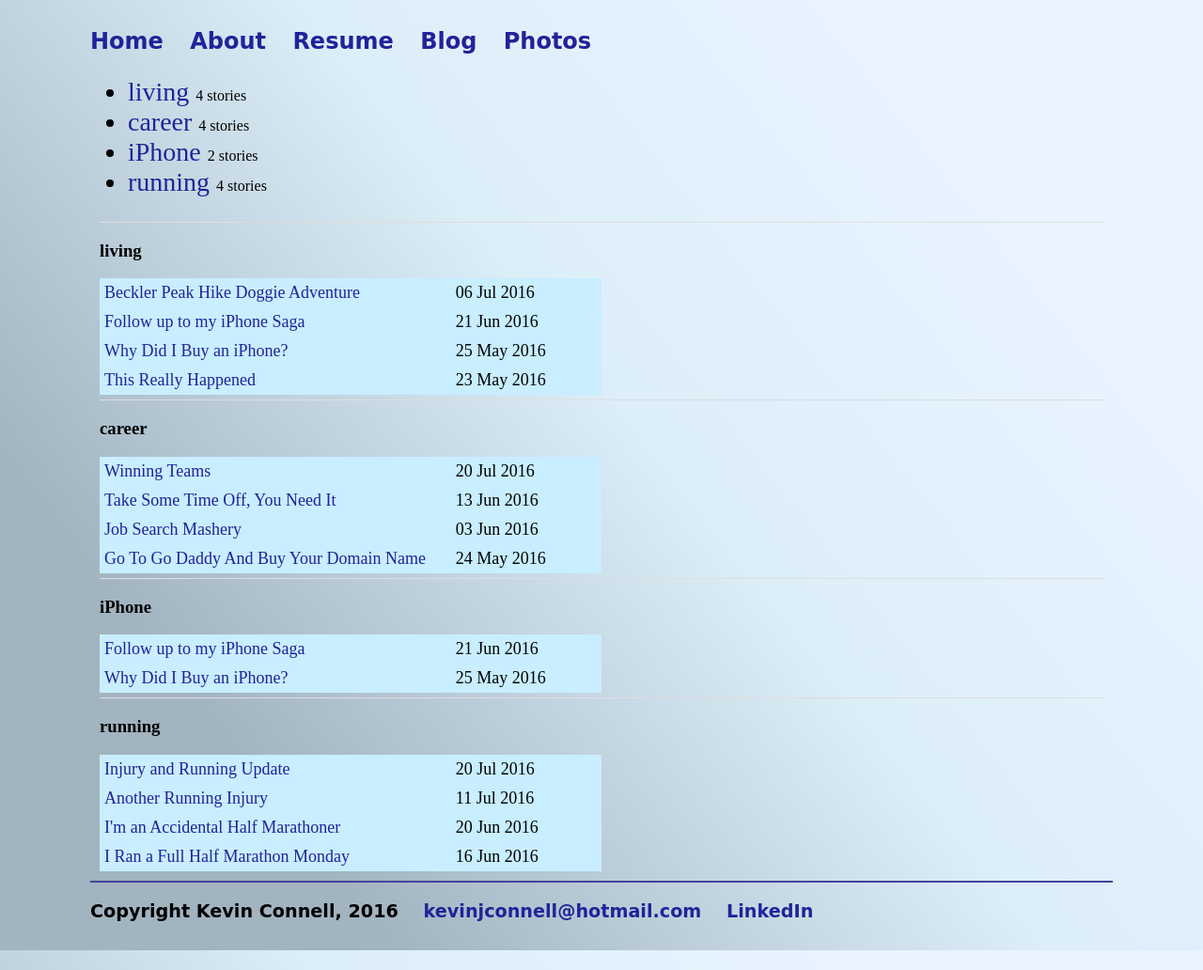
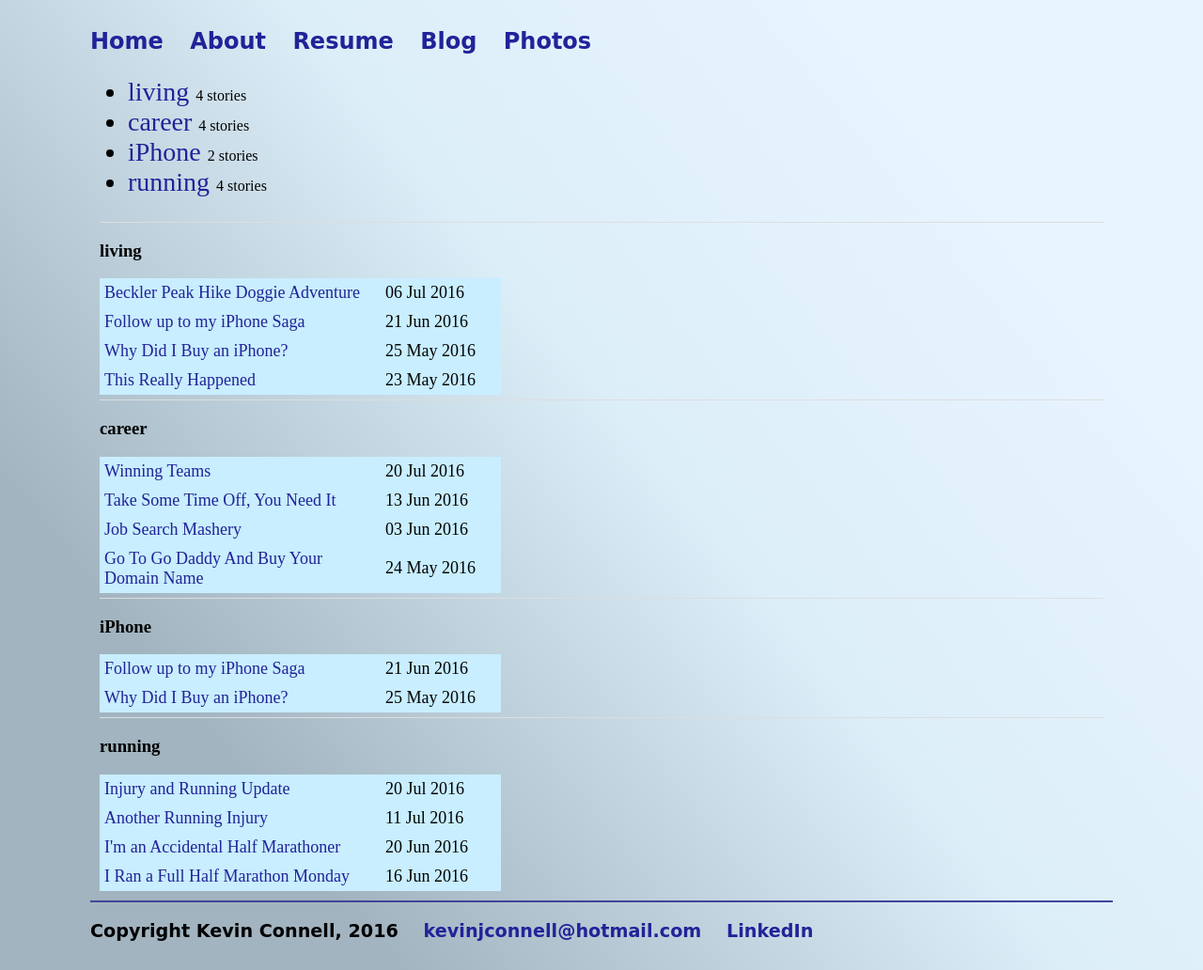
Before and after one commit to mo4dawg/mo4dawg.github.io, a Jekyll site: the page built from tags.html, in a window 1280 px wide. Shown: the whole page at 94% size. Built offline with Jekyll 4.4.1, drawn with Linux system fonts in a browser that asks for light colours.

Commit message:
Update tags.html

```diff
--- a/tags.html
+++ b/tags.html
@@ -20,7 +20,7 @@ permalink: /tags/
     {% capture tag_name %}{{ tag | first }}{% endcapture %}
     <h3 id="#{{ tag_name | slugize }}">{{ tag_name }}</h3>
     <a name="{{ tag_name | slugize }}"></a>
-    <table style="width:50%">
+    <table style="width:40%">
       {% for post in site.tags[tag_name] %}
         <tr>
         <article class="archive-item">
```
